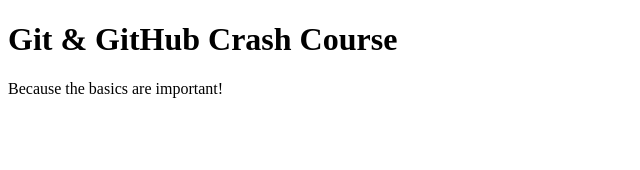
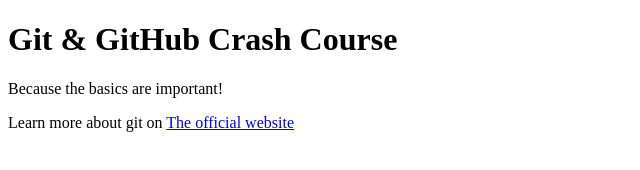
Before and after one commit to Mudath-thir-HM/github-crashcourse, a plain HTML site: page index.html in a window 1280 px wide. Shown: the whole page, without its empty margins (0-640 px from the left). Drawn offline with Linux system fonts and the light colour scheme.

Commit message:
added link to Git docs

```diff
--- a/index.html
+++ b/index.html
@@ -9,5 +9,6 @@
   <body>
     <h1>Git & GitHub Crash Course</h1>
     <p>Because the basics are important!</p>
+    <p>Learn more about git on <a href="https://git-scm.com/book/en/v2">The official website</a></p>
   </body>
 </html>
```
